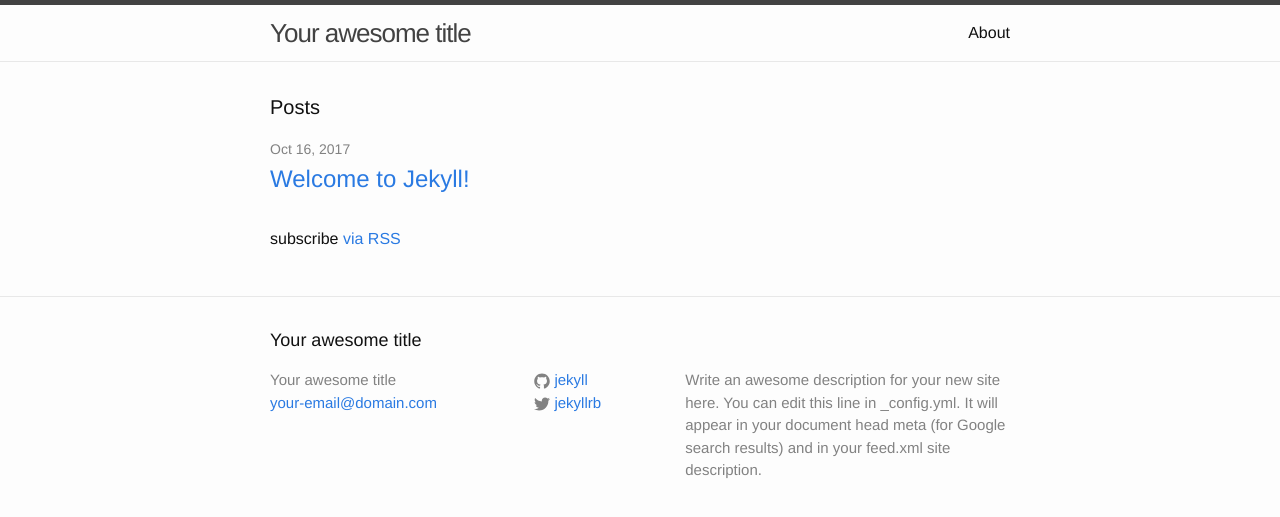
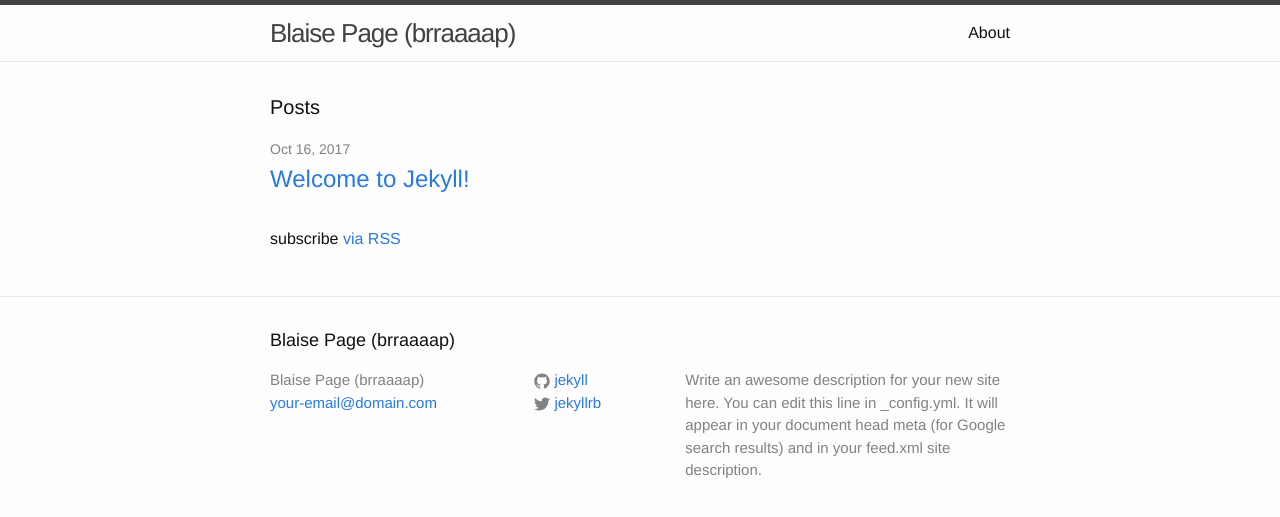
Before and after one commit to BlaisePage/BlaisePage.github.io, a Jekyll site: the page built from index.html, in a window 1280 px wide. Shown: the top 517 px of the page. Built offline with Jekyll 4.4.1, drawn with Linux system fonts in a browser that asks for light colours.

Commit message:
Update _config.yml

```diff
--- a/_config.yml
+++ b/_config.yml
@@ -6,7 +6,7 @@
 # 'jekyll serve'. If you change this file, please restart the server process.
 
 # Site settings
-title: Your awesome title
+title: Blaise Page (brraaaap)
 email: your-email@domain.com
 description: > # this means to ignore newlines until "baseurl:"
   Write an awesome description for your new site here. You can edit this
```
